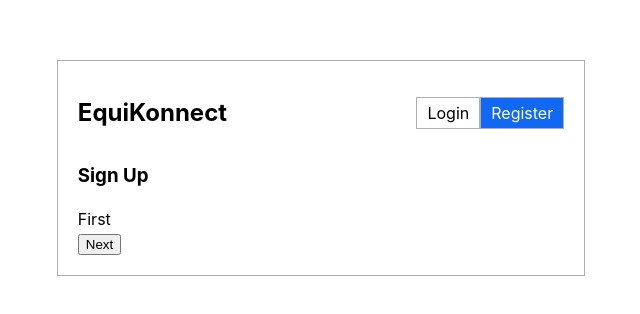
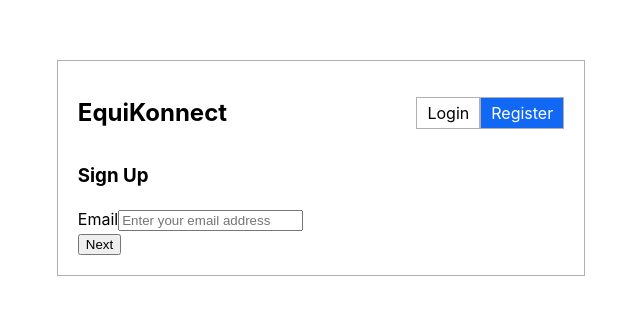
Before and after one commit to The-Jitu-Assignments/connect, a React (Vite) app in the folder frontend/: page /register in a window 1280 px wide. Shown: the part 232-546 px from the top of the page, without its empty margins (319-959 px from the left). Built offline with nearby package versions, Linux system fonts and the light colour scheme.

Commit message:
fixed the error on the first component

```diff
--- a/frontend/src/pages/register/MultiPage/First/index.jsx
+++ b/frontend/src/pages/register/MultiPage/First/index.jsx
@@ -1,8 +1,22 @@
 import React from 'react'
 
-const First = () => {
+const First = ({ userDetails, setUserDetails }) => {
   return (
-    <div>First</div>
+    <div>
+      <label>Email</label>
+      <input
+        type={"email"}
+        name='email'
+        placeholder='Enter your email address'
+        value={userDetails.email}
+        onChange={(e) => {
+          setUserDetails({
+            ...userDetails,
+            [e.target.name]: e.target.value
+          })
+        }}
+      />
+    </div>
   )
 }
 
--- a/frontend/src/pages/register/Register.jsx
+++ b/frontend/src/pages/register/Register.jsx
@@ -13,6 +13,13 @@ const Register = () => {
     userStatus: 'alumni',
     password: ''
   })
+
+  const handleChange = (e) => {
+    setUserDetails((userDetails) => ({
+      ...userDetails,
+      [e.target.nane]: e.target.value
+    }))
+  }
 
   const multiRegistrationComponent = () => {
     switch (page) {
```
